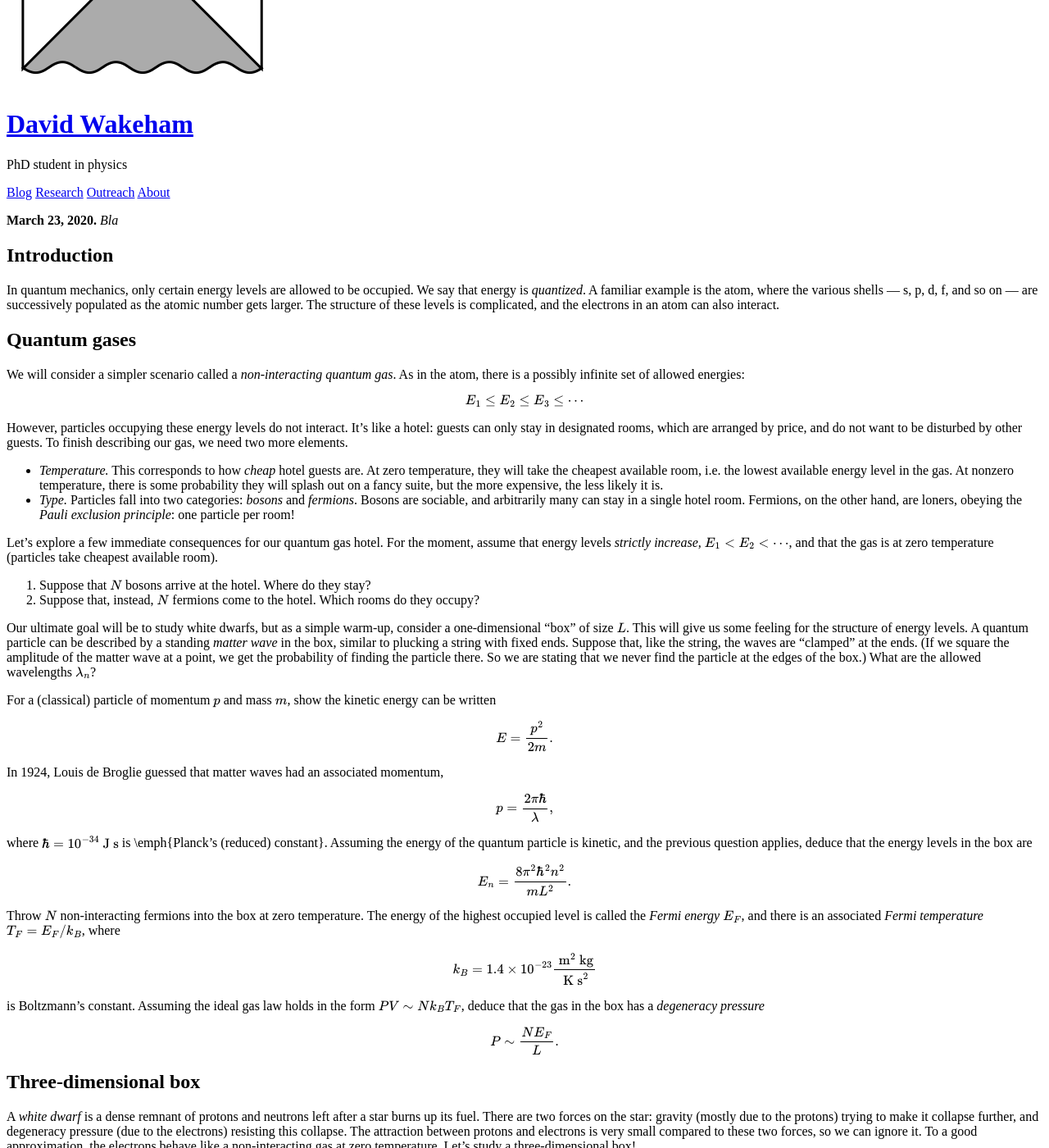
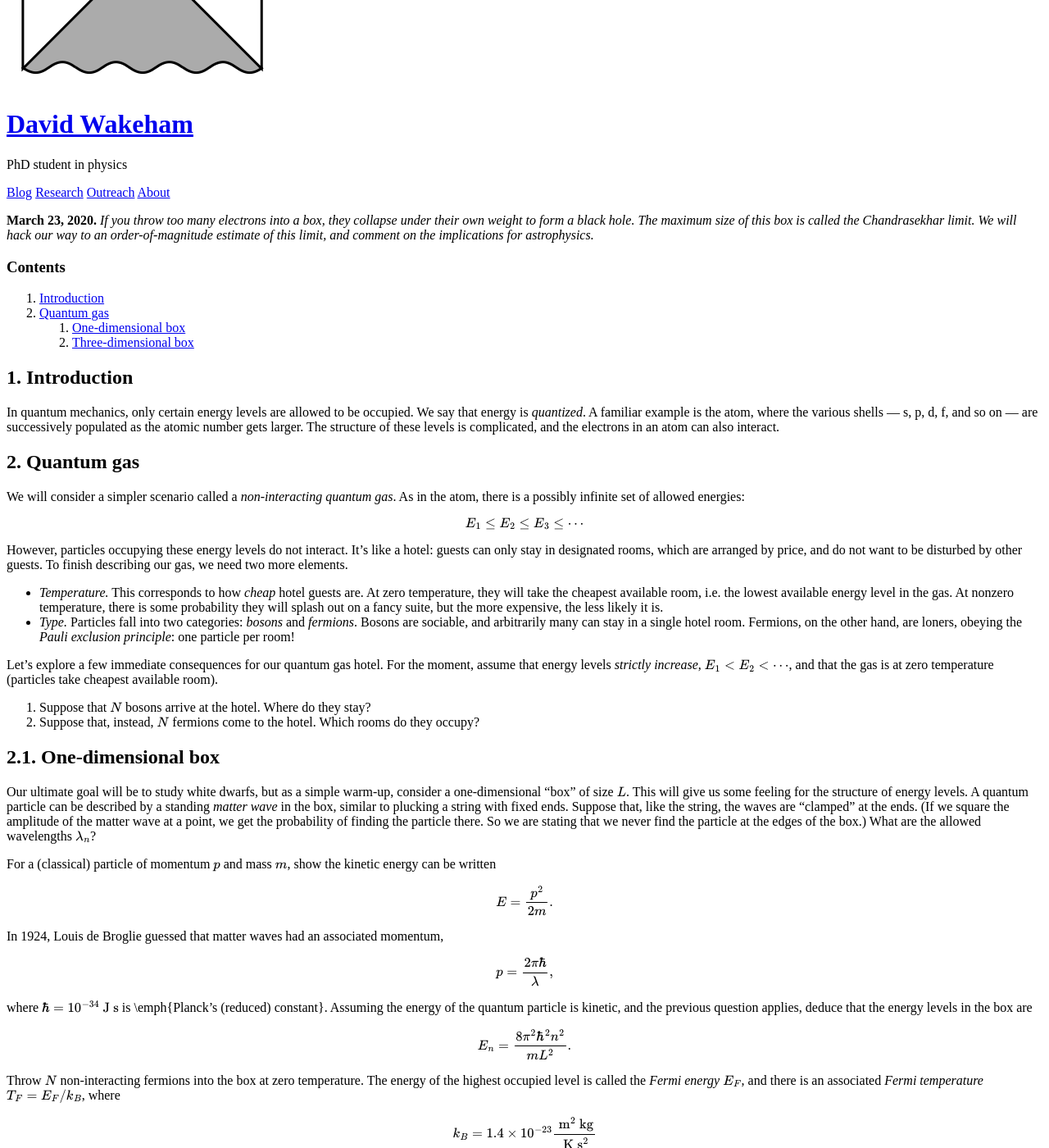
Before and after one commit to hapax/hapax.github.io, a Jekyll site: the page built from assets/chandra.md, in a window 1280 px wide and 1400 px high, scrolled down 244 px. Shown: the whole window at 82% size. Built offline with Jekyll 4.4.1, drawn with Linux system fonts in a browser that asks for light colours; our own code applies the rules of GitHub Pages for plain Markdown files; formulas are drawn with MathJax 3; a script that is not in the unit is left out; some of the changed text lies outside the part shown.

Commit message:
Update chandra.md

```diff
--- a/assets/chandra.md
+++ b/assets/chandra.md
@@ -7,15 +7,26 @@ categories: [Physics, Hacks]
 date:  2020-03-23
 ---
 
-**March 23, 2020.** *Bla*
+**March 23, 2020.** *If you throw too many electrons into a box, they
+  collapse under their own weight to form a black hole. The maximum
+  size of this box is called the Chandrasekhar limit. We will hack our
+  way to an order-of-magnitude estimate of this limit, and comment on
+  the implications for astrophysics.*
 
-## Introduction
+### Contents
+
+1. <a href="#sec-1">Introduction</a>
+2. <a href="#sec-2">Quantum gas</a>
+   1. <a href="#sec-2-1">One-dimensional box</a>
+   2. <a href="#sec-2-2">Three-dimensional box</a>
+
+## 1. Introduction <a id="sec-1" name="sec-1"></a>
 
 In quantum mechanics, only certain energy levels are allowed to be occupied. We say that energy is *quantized*.
 A familiar example is the atom, where the various shells --- s, p, d, f, and so on --- are successively populated as the atomic number gets larger.
 The structure of these levels is complicated, and the electrons in an atom can also interact.
 
-## Quantum gases
+## 2. Quantum gas <a id="sec-2" name="sec-2"></a>
 
 We will consider a simpler scenario called a *non-interacting quantum gas*.
 As in the atom, there is a possibly infinite set of allowed energies:
@@ -38,6 +49,8 @@ For the moment, assume that energy levels *strictly increase*, $E_1 < E_2 < \cdo
 
 1. Suppose that $N$ bosons arrive at the hotel. Where do they stay?
 2. Suppose that, instead, $N$ fermions come to the hotel.  Which rooms do they occupy?
+
+## 2.1. One-dimensional box <a id="sec-2-1" name="sec-2-1"></a>
 
 Our ultimate goal will be to study white dwarfs, but as a simple warm-up, consider a one-dimensional "box" of size $L$.
 This will give us some feeling for the structure of energy levels.
@@ -79,7 +92,7 @@ $$
 P \sim \frac{N E_F}{L}.
 $$
 
-## Three-dimensional box
+## 2.2. Three-dimensional box <a id="sec-2-2" name="sec-2-2"></a>
 
 A *white dwarf* is a dense remnant of protons and neutrons left after a star burns up its fuel.
 There are two forces on the star: gravity (mostly due to the protons)
```
